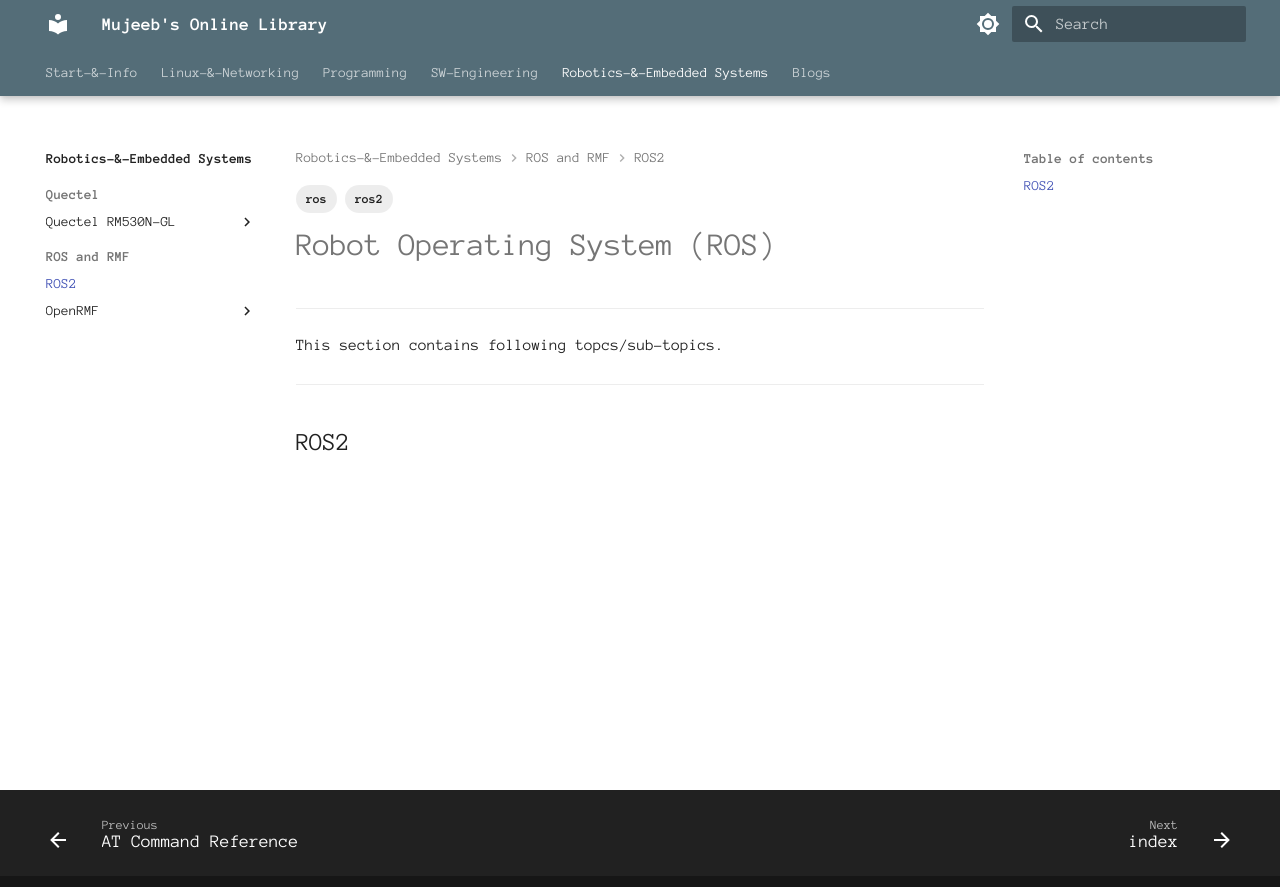
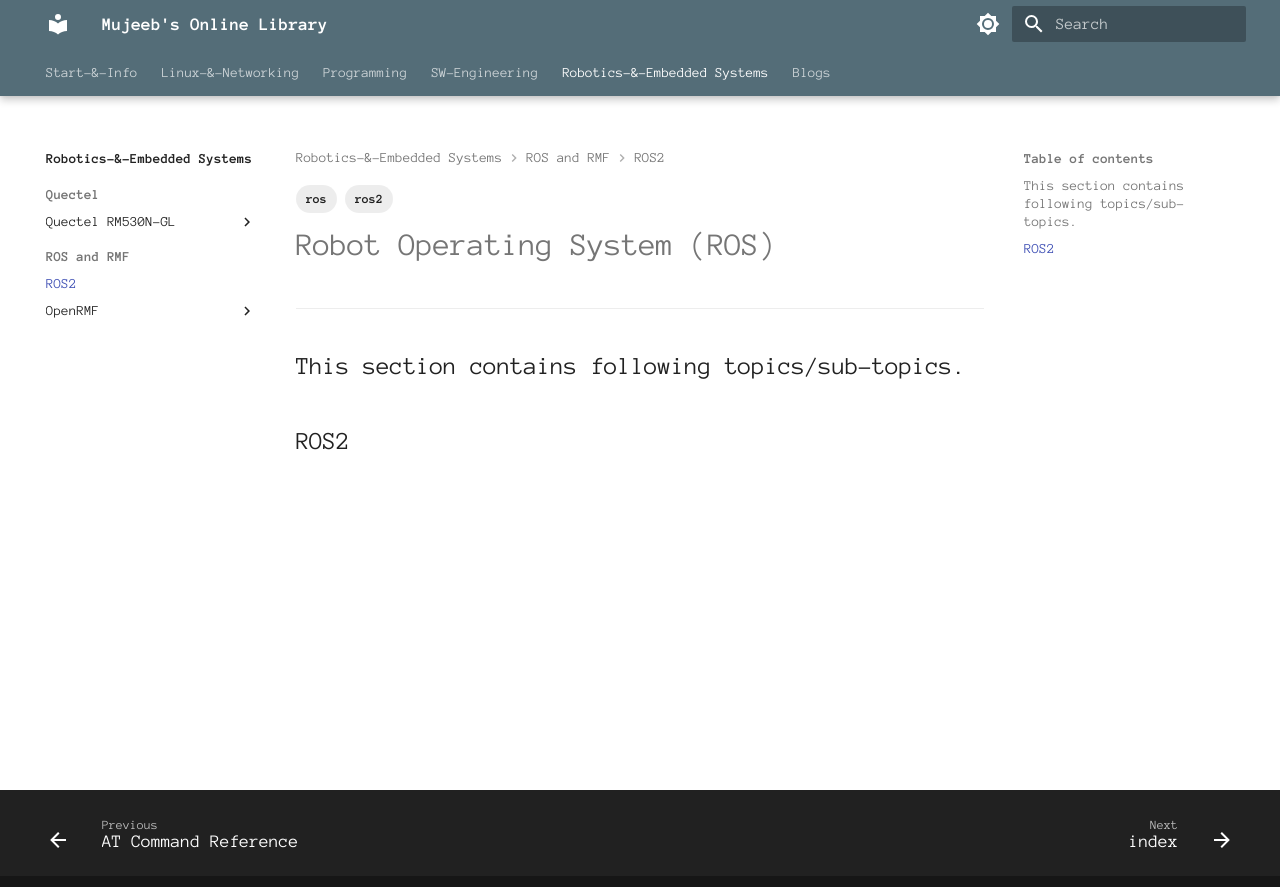
Before and after one commit to alohamujeeb/alohamujeeb.github.io, an MkDocs documentation site: the page built from docs/embsys-drobot/ros/index.md, in a window 1280 px wide. Shown: the top 887 px of the page. Built offline with MkDocs 1.6.1 and Material for MkDocs 9.7.7, drawn with Linux system fonts in a browser that asks for light colours.

Commit message:
files restructured

```diff
--- a/docs/embsys-drobot/index.md
+++ b/docs/embsys-drobot/index.md
@@ -8,7 +8,7 @@ tags:
 # Embedded Systems and Robotics
 
 ---
-This section contains following topcs/sub-topics.
+This section contains following topics/sub-topics.
 
 ---
 ## Quectel
--- a/docs/embsys-drobot/ros/index.md
+++ b/docs/embsys-drobot/ros/index.md
@@ -7,7 +7,6 @@ tags:
 # Robot Operating System (ROS)
 
 ---
-This section contains following topcs/sub-topics.
-
+This section contains following topics/sub-topics.
 ---
 ## ROS2
--- a/docs/linux/index.md
+++ b/docs/linux/index.md
@@ -9,7 +9,7 @@ tags:
 # Linux and Networking
 
 ---
-This section contains following topcs/sub-topics.
+This section contains following topics/sub-topics.
 
 ---
 ## Linux CLI
--- a/docs/programming/index.md
+++ b/docs/programming/index.md
@@ -8,7 +8,7 @@ tags:
 # Programming Languages/Tools
 
 ---
-This section contains following topcs/sub-topics.
+This section contains following topics/sub-topics.
 
 ---
 ## **Languages**
--- a/docs/sweng/index.md
+++ b/docs/sweng/index.md
@@ -9,7 +9,7 @@ tags:
 #Software Engineering
 
 ---
-This section contains following topcs/sub-topics.
+This section contains following topics/sub-topics.
 
 ---
 ## Docker & Containers
```
